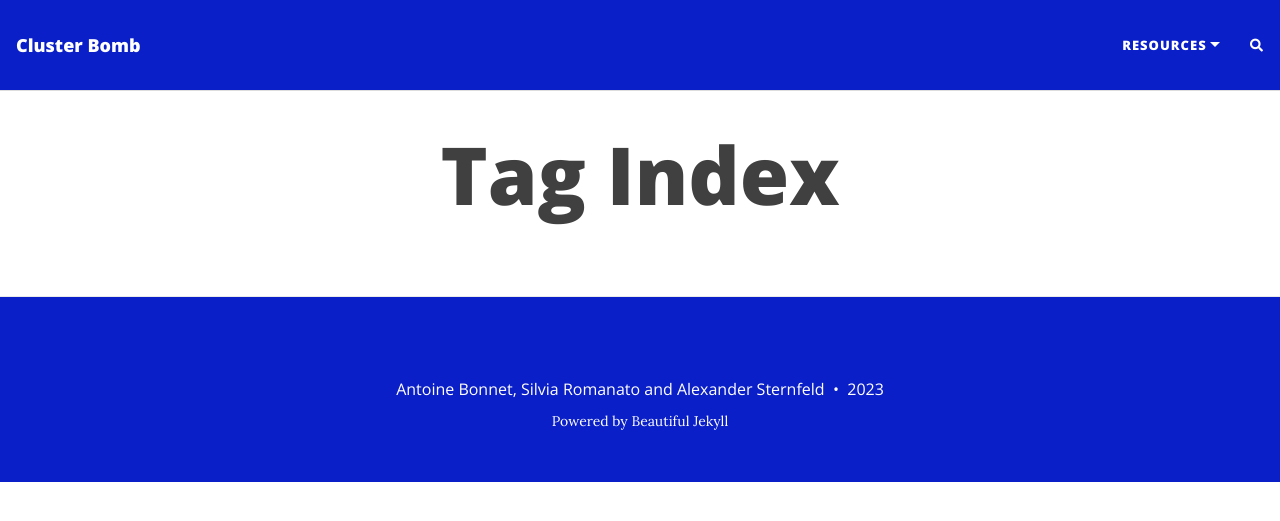
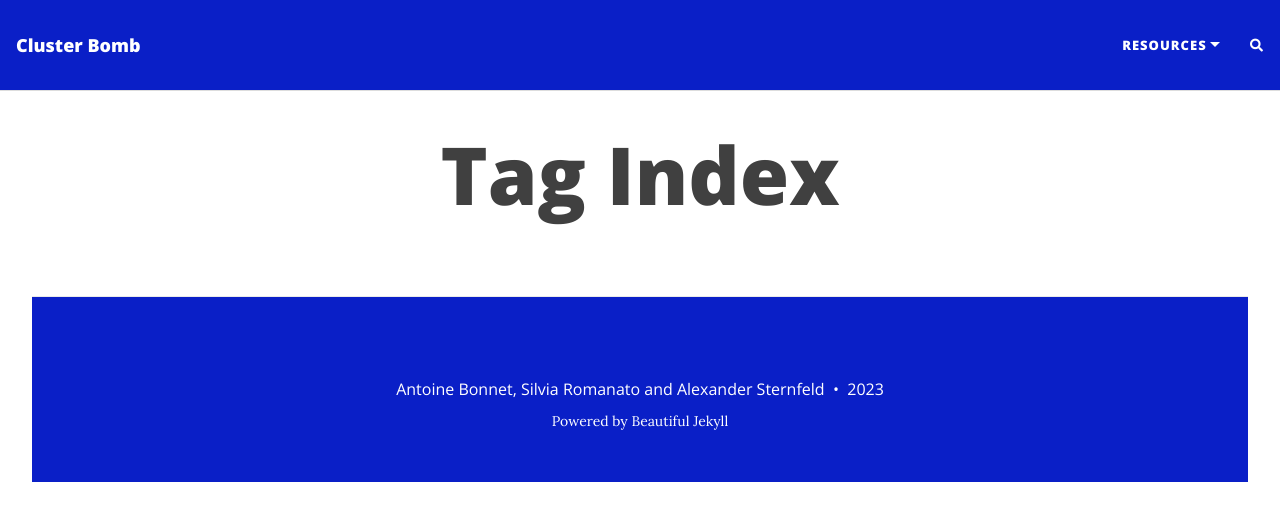
Before and after one commit to com-480-data-visualization/project-2023-yeravizard, a Jekyll site: the page built from tags.html, in a window 1280 px wide. Shown: the top 521 px of the page. Built offline with Jekyll 4.4.1, drawn with Linux system fonts in a browser that asks for light colours; nearby versions of some CDN libraries; comment, search, counter and statistics services are not loaded.

Commit message:
change bj

```diff
--- a/assets/css/beautifuljekyll.css
+++ b/assets/css/beautifuljekyll.css
@@ -7,7 +7,7 @@ layout: null
 /* --- General --- */
 
 html {
-  font-size: 100%
+  font-size: 100%;
 }
 
 body {
@@ -21,7 +21,10 @@ body {
   background-attachment: fixed;
   {% endif %}
   overflow-wrap: break-word;
+  margin-left: 2rem;
+  margin-right: 2rem;
 }
+
 p {
   line-height: 1.5;
   margin: 1.875rem 0;
--- a/styles.css
+++ b/styles.css
@@ -24,7 +24,7 @@ body {
 .sunburst_container {
     display: flex;
     justify-content: center;
-    margin-top: 50px;
+    margin-top: 10px;
     margin-bottom: 50px;
     height: 1000px;
     width: 1000px;
```
